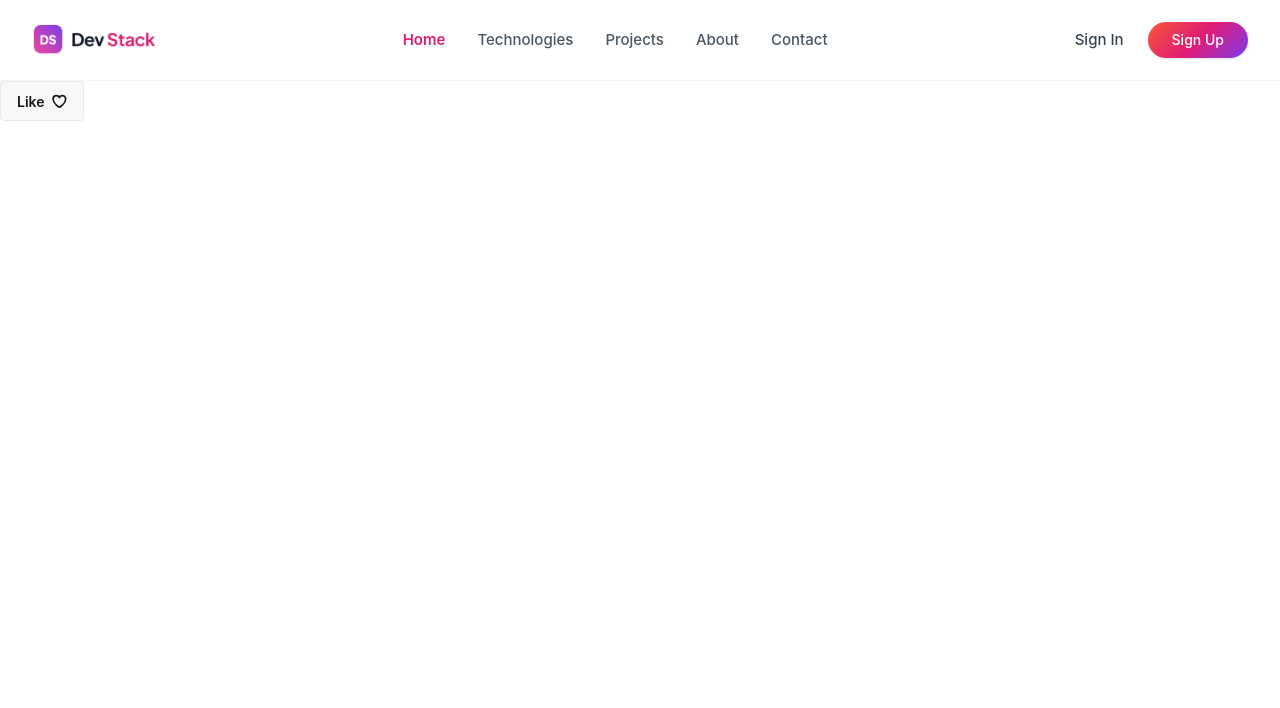
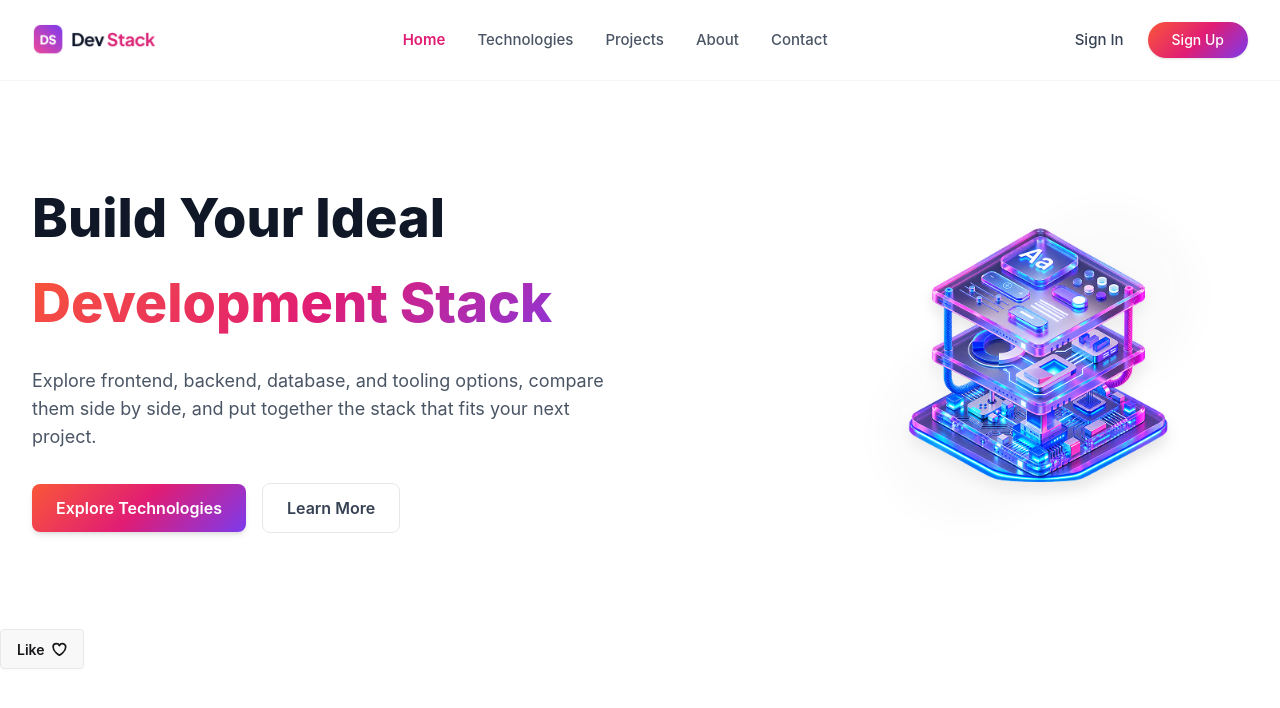
Before and after one commit to AmiNuL-72/As-05-DevStack-ReactProject, a React (Vite) app: page / in a window 1280 px wide. Shown: the top 708 px of the page. Built offline with nearby package versions, Linux system fonts and the light colour scheme.

Commit message:
Banner Added..

```diff
--- a/src/App.tsx
+++ b/src/App.tsx
@@ -1,3 +1,4 @@
+import Banner from "./components/Banner"
 import Nav from "./components/Nav"
 
 function App() {
@@ -6,7 +7,7 @@ function App() {
     <>
 
       <Nav/>
-
+      <Banner/>
 
 
 
--- /dev/null
+++ b/src/components/Banner.tsx
@@ -0,0 +1,53 @@
+import BannerStack from "../assets/banner-stack.png";
+
+const Banner = () => {
+  return (
+    <section className="w-full py-16 bg-white/95">
+      <div className="max-w-7xl mx-auto px-8 flex items-center justify-between gap-12">
+
+        {/* Left Side: Text & Buttons */}
+        <div className="max-w-xl space-y-6">
+          <h1 className="text-[54px] font-extrabold text-gray-900">
+            Build Your Ideal{" "}
+            <span className="block mt-1 text-brand-gradient">
+              Development Stack
+            </span>
+          </h1>
+
+          <p className="text-gray-600 text-lg">
+            Explore frontend, backend, database, and tooling options, compare
+            them side by side, and put together the stack that fits your next
+            project.
+          </p>
+
+          <div className="flex items-center gap-4 pt-2">
+            <a
+              href="#technologies"
+              className="px-6 py-3 rounded-lg text-base font-semibold text-white bg-brand-gradient hover:opacity-90 transition-all shadow-md"
+            >
+              Explore Technologies
+            </a>
+            <a
+              href="#learn-more"
+              className="px-6 py-3 rounded-lg text-base font-semibold text-gray-700 bg-white border border-gray-200 hover:bg-gray-50 transition-all"
+            >
+              Learn More
+            </a>
+          </div>
+        </div>
+
+        {/* Right Side: Image */}
+        <div className="flex justify-end">
+          <img
+            src={BannerStack}
+            alt="Development Stack 3D Visual"
+            className="w-[420px] h-auto object-contain drop-shadow-xl"
+          />
+        </div>
+
+      </div>
+    </section>
+  );
+};
+
+export default Banner;
```
